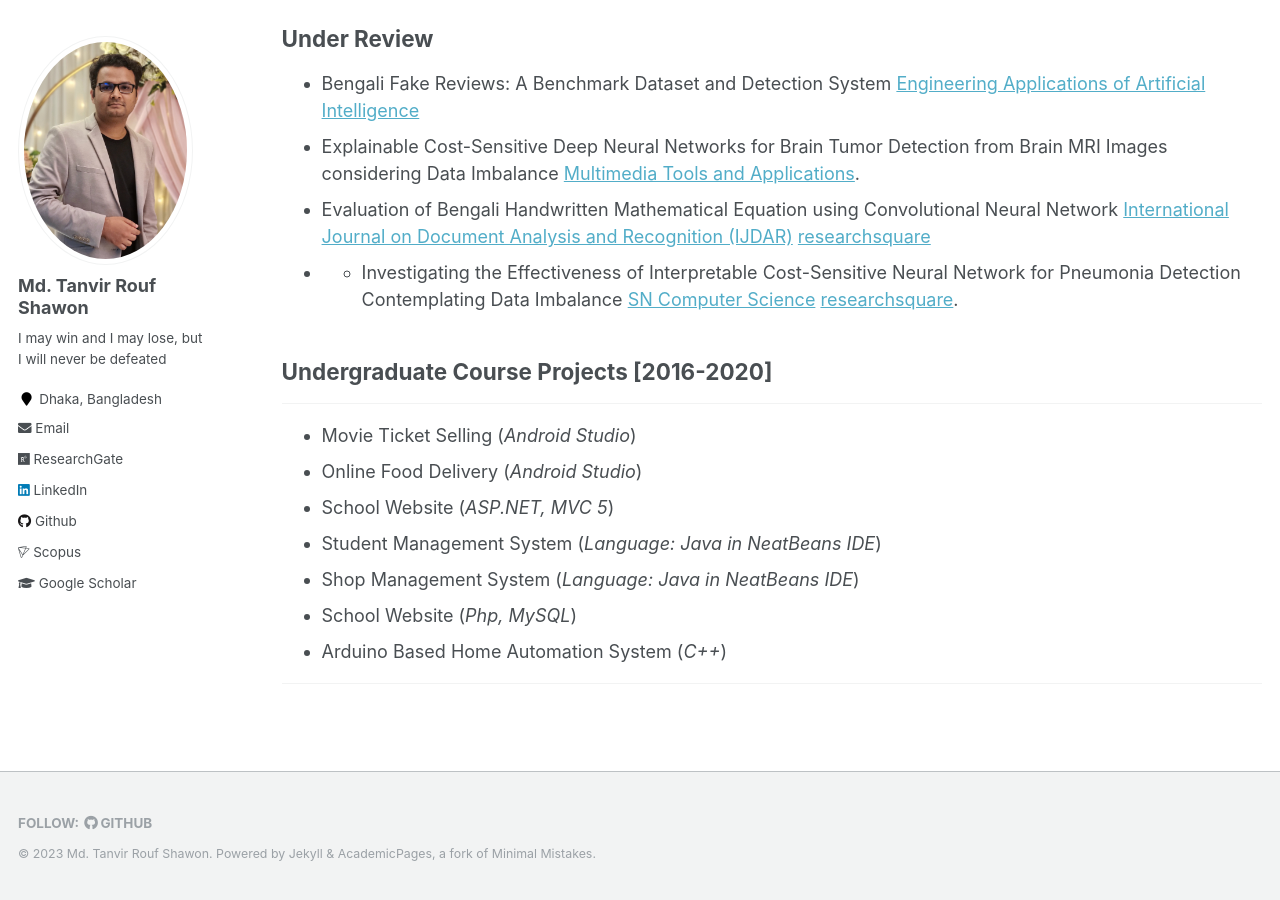
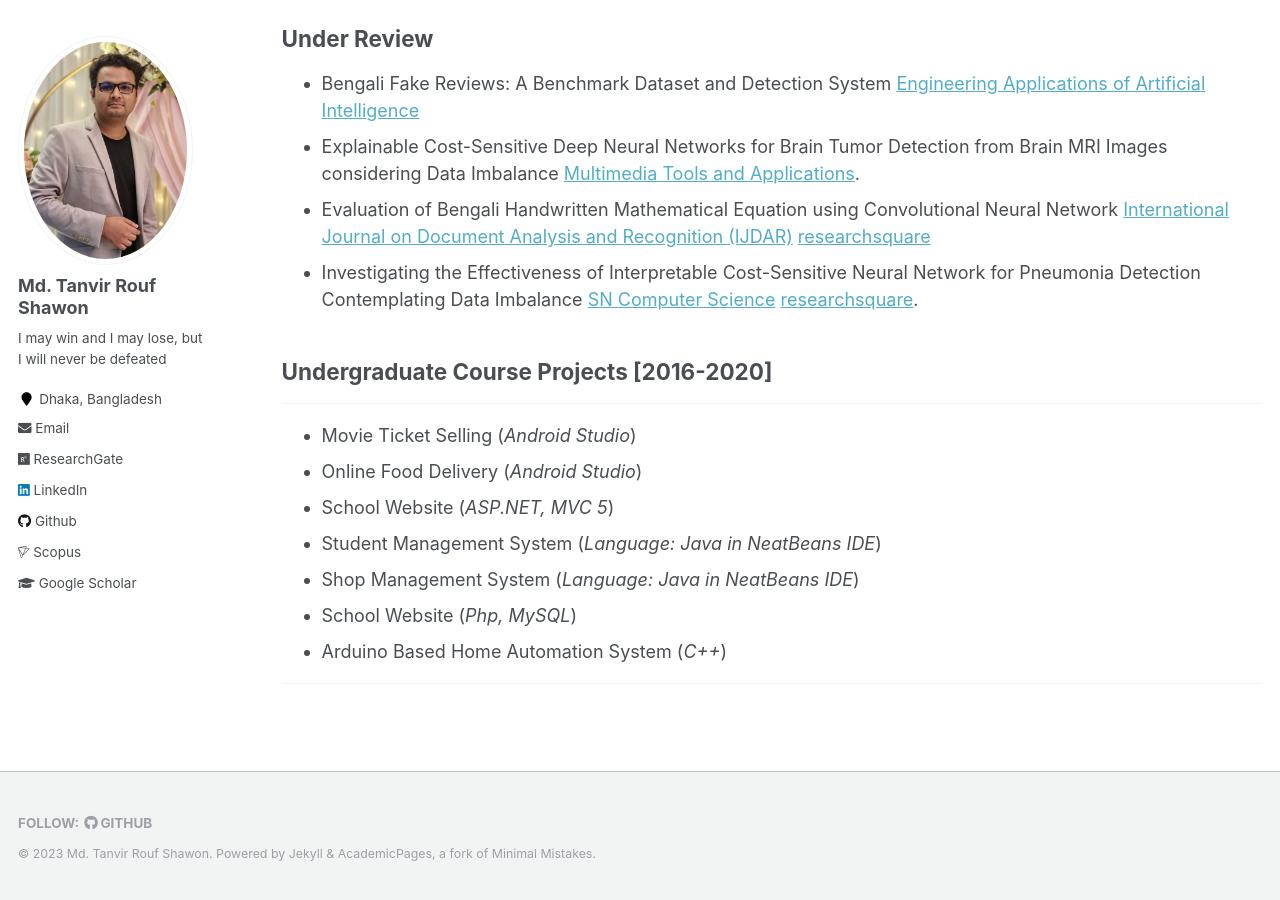
Before and after one commit to shawon-tanvir/shawon-tanvir.github.io, a Jekyll site: the page built from _pages/projects.md, in a window 1280 px wide and 900 px high, scrolled down 517 px. Built offline with Jekyll 4.4.1, drawn with Linux system fonts in a browser that asks for light colours.

```diff
--- a/_pages/projects.md
+++ b/_pages/projects.md
@@ -20,7 +20,7 @@ author_profile: true
 * Bengali Fake Reviews: A Benchmark Dataset and Detection System [Engineering Applications of Artificial Intelligence](https://www.sciencedirect.com/journal/engineering-applications-of-artificial-intelligence)
 * Explainable Cost-Sensitive Deep Neural Networks for Brain Tumor Detection from Brain MRI Images considering Data Imbalance [Multimedia Tools and Applications](https://www.springer.com/journal/11042).
 * Evaluation of Bengali Handwritten Mathematical Equation using Convolutional Neural Network [International Journal on Document Analysis and Recognition (IJDAR)](https://www.springer.com/journal/10032) [researchsquare](https://www.researchsquare.com/article/rs-2553612/v1)
-* * Investigating the Effectiveness of Interpretable Cost-Sensitive Neural Network for Pneumonia Detection Contemplating Data Imbalance [SN Computer Science](https://www.springer.com/journal/42979) [researchsquare](https://www.researchsquare.com/article/rs-3047442/v1).
+* Investigating the Effectiveness of Interpretable Cost-Sensitive Neural Network for Pneumonia Detection Contemplating Data Imbalance [SN Computer Science](https://www.springer.com/journal/42979) [researchsquare](https://www.researchsquare.com/article/rs-3047442/v1).
 
 ## Undergraduate Course Projects [2016-2020]
 ----------------
```
